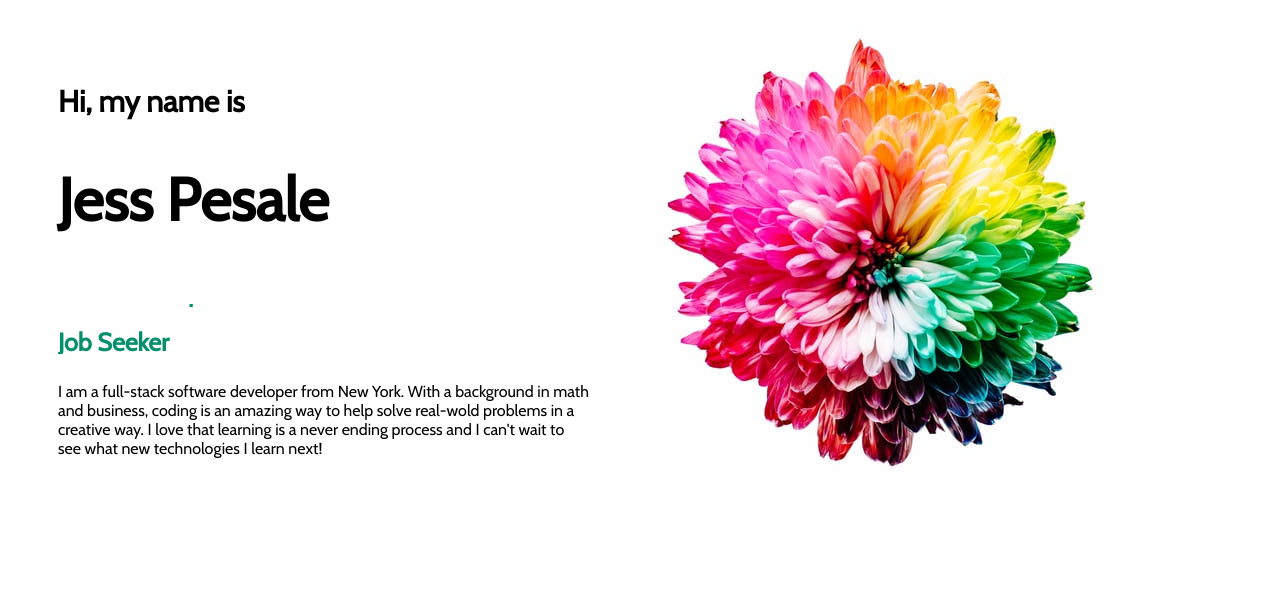
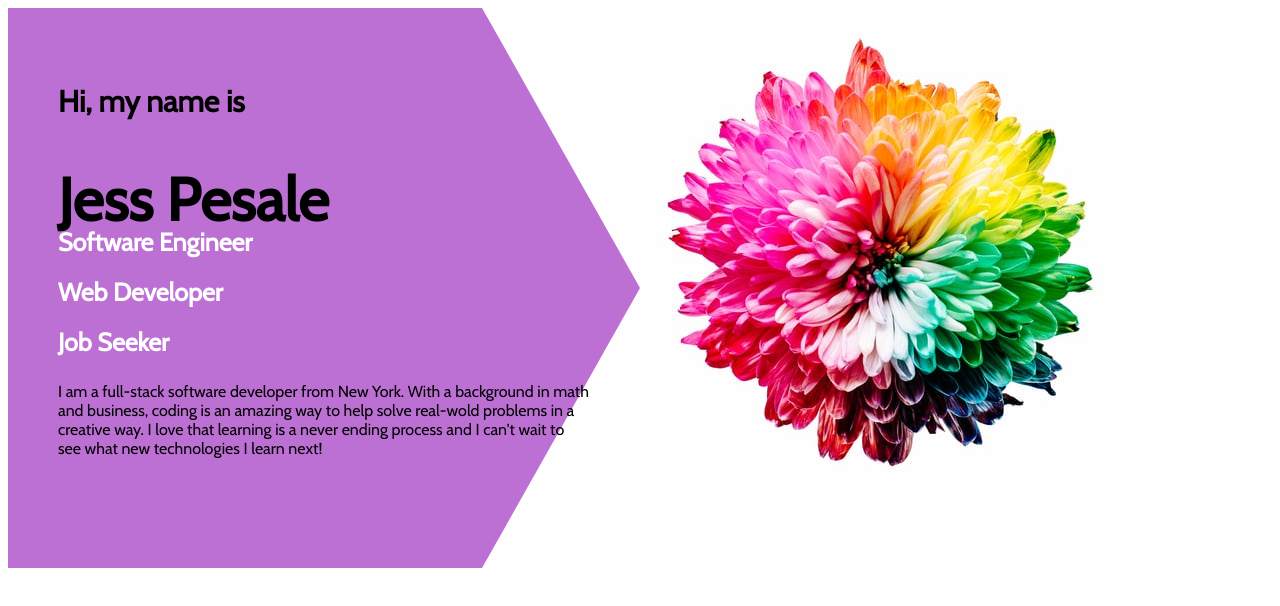
Before and after one commit to jesspesale/portfolio-site, a React (Create React App) app: page / in a window 1280 px wide. Shown: the top 606 px of the page. Built offline with nearby package versions, Linux system fonts and the light colour scheme.

Commit message:
added purple arrow to left side and put text on top of it - still need to fix scrolling words

```diff
--- a/src/components/intro/intro.css
+++ b/src/components/intro/intro.css
@@ -8,16 +8,17 @@
 .i-left{
     flex: 1;
     display: flex;
+    position: relative;
 }
 
 
 .i-left-wrapper{
     padding: 50px;
     height: 50%;
-    /* background-color: rgb(220, 162, 247); */
     display: flex;
     flex-direction: column;
     justify-content: space-between;
+    position: absolute;
 }
 
 .i-intro{
@@ -37,7 +38,7 @@
 .i-title-wrapper{
     height: 100%;
     animation: move 10s ease-in-out infinite alternate;
-
+    position: absolute;
 }
 
 @keyframes move {
@@ -56,11 +57,26 @@
     height: 50px;
     font-size: 25px;
     font-weight: bold;
-    color: rgb(6, 143, 109);
+    color: white;
     display: flex;
     align-items: center;
 }
 
 .i-right{
     flex: 1;
+    position: relative;
 }
+
+.i-image{
+    position: absolute;
+}
+
+.i-bg{
+clip-path: polygon(0% 0%, 75% 0%, 100% 50%, 75% 100%, 0% 100%);
+    background: rgb(189, 112, 212);
+    width: 100%;
+    height: 70%;
+    position: absolute;
+    top: 0;
+    left: 0;
+}
--- a/src/components/intro/intro.jsx
+++ b/src/components/intro/intro.jsx
@@ -6,11 +6,12 @@ import Color from "../../image/color-flower.jpeg"
 
 const Intro = () => {
     return (
-        <div className='intro'>
-            <div className='i-left'>
+      <div className="intro">
+        <div className="i-left">
+          <div className="i-bg"></div>
           <div className="i-left-wrapper">
-                    <h2 className='i-intro'>Hi, my name is</h2>
-                    <h2 className='i-name'> Jess Pesale</h2>
+            <h2 className="i-intro">Hi, my name is</h2>
+            <h2 className="i-name"> Jess Pesale</h2>
             <div className="i-title">
               <div className="i-title-wrapper">
                 <div className="i-title-item">Software Engineer</div>
@@ -19,15 +20,16 @@ const Intro = () => {
               </div>
             </div>
             <div className="i-description">
-                        I am a full-stack software developer from New York. With a background in math and business,
-                        coding is an amazing way to help solve real-wold problems in a creative way.
-                        I love that learning is a never ending process and I can't wait to see what new
+              I am a full-stack software developer from New York. With a
+              background in math and business, coding is an amazing way to help
+              solve real-wold problems in a creative way. I love that learning
+              is a never ending process and I can't wait to see what new
               technologies I learn next!
             </div>
           </div>
         </div>
-            <div className='i-right'>
-                <img src={Color}/>
+        <div className="i-right">
+          <img src={Color} className="i-image" />
         </div>
       </div>
     );
```
Lines whose indentation alone changed are shown as unchanged.
